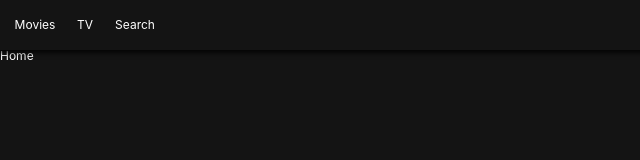
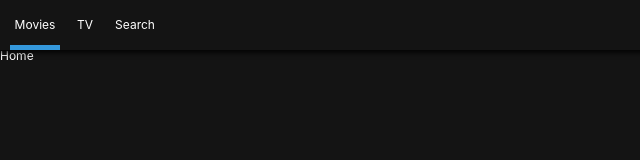
Before and after one commit to genhcode99/jetflix, a React (Create React App) app: page / in a window 1280 px wide. Shown: the top 160 px of the page, without its empty margins (0-640 px from the left). Built offline with nearby package versions, Linux system fonts and the light colour scheme.

Commit message:
#3.4 Location Aware Header

```diff
--- a/src/Components/Header.js
+++ b/src/Components/Header.js
@@ -1,5 +1,5 @@
 import React from "react";
-import { Link } from "react-router-dom"
+import { Link, withRouter } from "react-router-dom"
 import styled from "styled-components"
 
 
@@ -26,6 +26,8 @@
   width: 50px;
   height: 50px;
   text-align: center;
+  border-bottom: 5px solid ${props => props.current ? "#3498db" : "transparent"};
+  transition: border-bottom .5s ease-in-out;
 `;
 
 const SLink = styled(Link)`
@@ -36,24 +38,20 @@
 `;
 
 //--------------------< Component >--------------------
-const Header = () => {
-  return (
+const Header = ({location:{pathname}}) => (
   <HEADER>
     <List>
-
-        <Item>
+      <Item current={pathname === "/"}>
         <SLink to="/">Movies</SLink>
       </Item>
-        <Item>
+      <Item current={pathname === "/tv"}>
         <SLink to="/tv">TV</SLink>
       </Item>
-        <Item>
+      <Item current={pathname === "/search"}>
         <SLink to="/search">Search</SLink>
       </Item>
-
     </List>
   </HEADER>
-  );
-};
+)
 
-export default Header;
+export default withRouter(Header)
```
Lines whose indentation alone changed are shown as unchanged.
